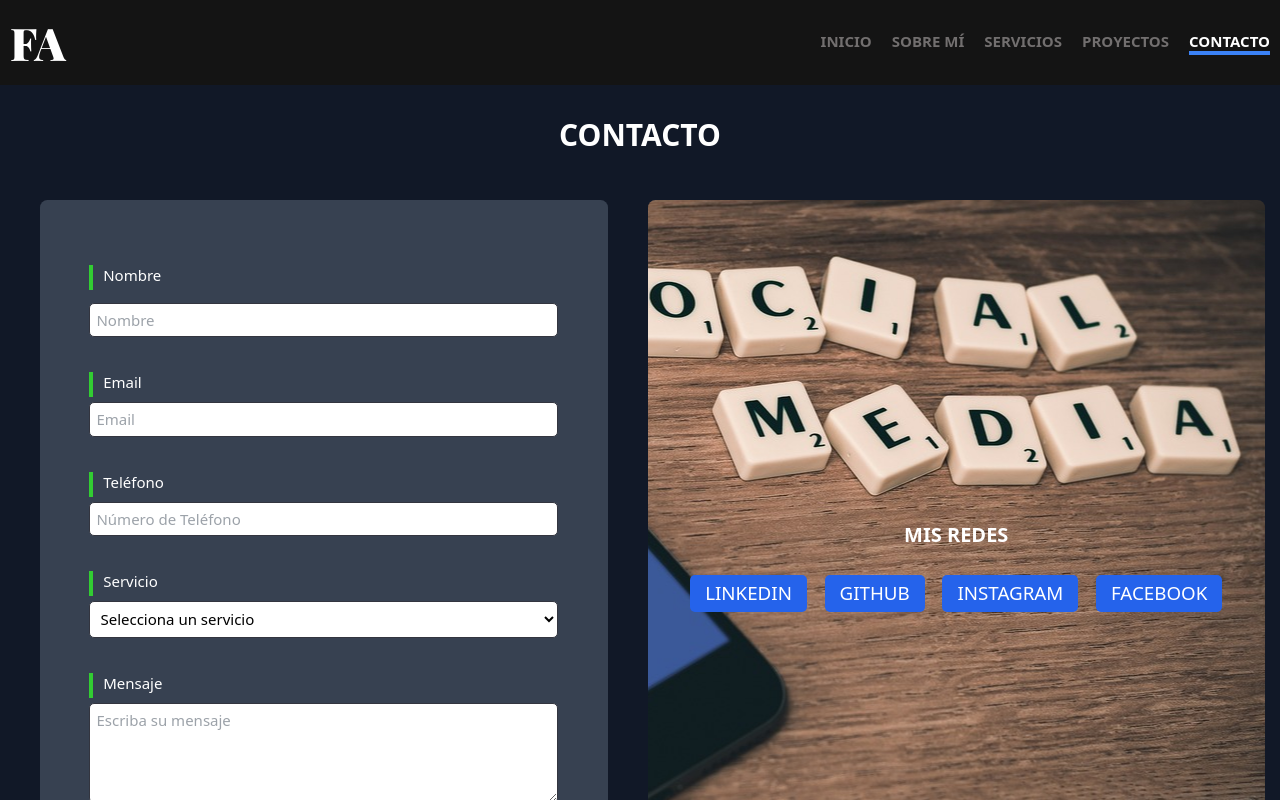
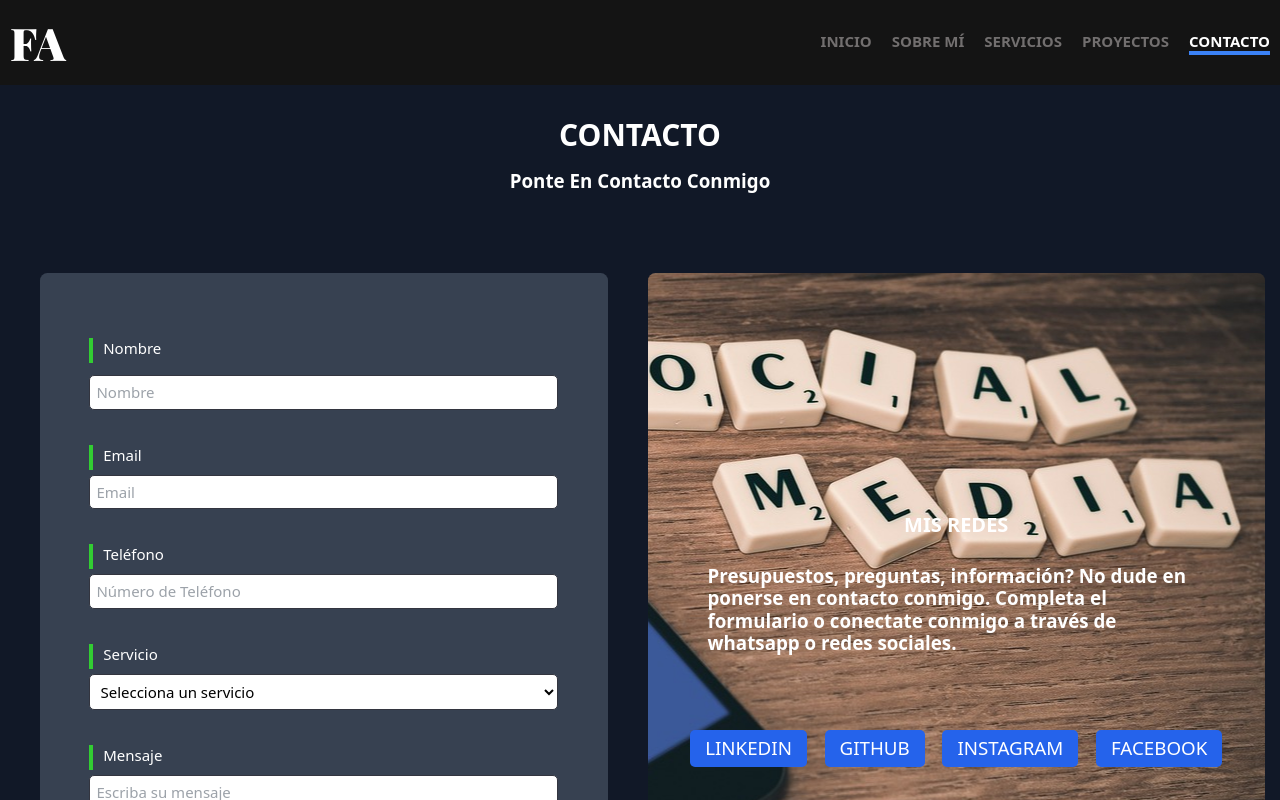
Before and after one commit to Flavioarzamendia/portfolionextjs-v.2, a Next.js app: page /contacto in a window 1280 px wide. Shown: the top 800 px of the page. Built offline with nearby package versions, Linux system fonts and the light colour scheme.

Commit message:
cambios menores

```diff
--- a/components/formulario.js
+++ b/components/formulario.js
@@ -15,7 +15,12 @@ return(
     <>
     <section className="w-full py-12 md:py-24 lg:py-14 mt-0 bg-gray-900 font-sans">
            <div className="px-4 md:px-6 text-center">
-            <h1 className=" text-3xl md:text-5xl font-bold text-center mb-20 text-white uppercase" >Contacto</h1>
+            <h1 className=" text-3xl md:text-5xl font-bold text-center mb-8 text-white uppercase" >Contacto</h1>
+
+            <h2 className="text-2xl md:text-3xl text-white  font-semibold  text-center mb-20 md:mb-32 px-10 ">
+            Ponte En Contacto Conmigo
+            </h2>
+
              <div className="grid gap-6 md:grid-cols-1 lg:grid-cols-2 items-center text-left">
                <div className="flex flex-col justify-center space-y-4 md:px-10 sm:mb-10 sm:mt-10 lg:mb-0 lg:mt-0 ">
                  <div className="space-y-8 mb-10 lg:mb-0 bg-gray-700 rounded-xl ">
@@ -27,7 +32,12 @@ return(
                </div>
 
                 <div className="flex flex-col text-center lg:bg-[url('/img/contacto.jpg')] bg-no-repeat bg-right-bottom w-full h-full justify-center rounded-xl ">
-                    <h2 className="text-center text-white font-bold uppercase mb-10 md:mb-0">Mis redes</h2>
+
+                    <h2 className="text-center text-white font-bold uppercase mb-4 md:mb-0">Mis redes</h2>
+                    <p className="text-2xl text-white  mx-10 leading-10 md:text-3xl mt-8 md:mt-10 md:text-left md:p-0 mb-20   font-sans font-semibold text-center px-10 lg:px-14" >
+                     Presupuestos, preguntas, información? No dude en ponerse en contacto conmigo.
+                     Completa el formulario o conectate conmigo a través de whatsapp o redes sociales.
+                    </p>
 
                     <ul className=" md:flex justify-evenly text-white text-4xl mt-10 uppercase space-y-10  md:space-y-0 mx-10">
                     <li className="">
```
Also changed, not shown: analyze/nodejs.html (+3 -3 lines).
